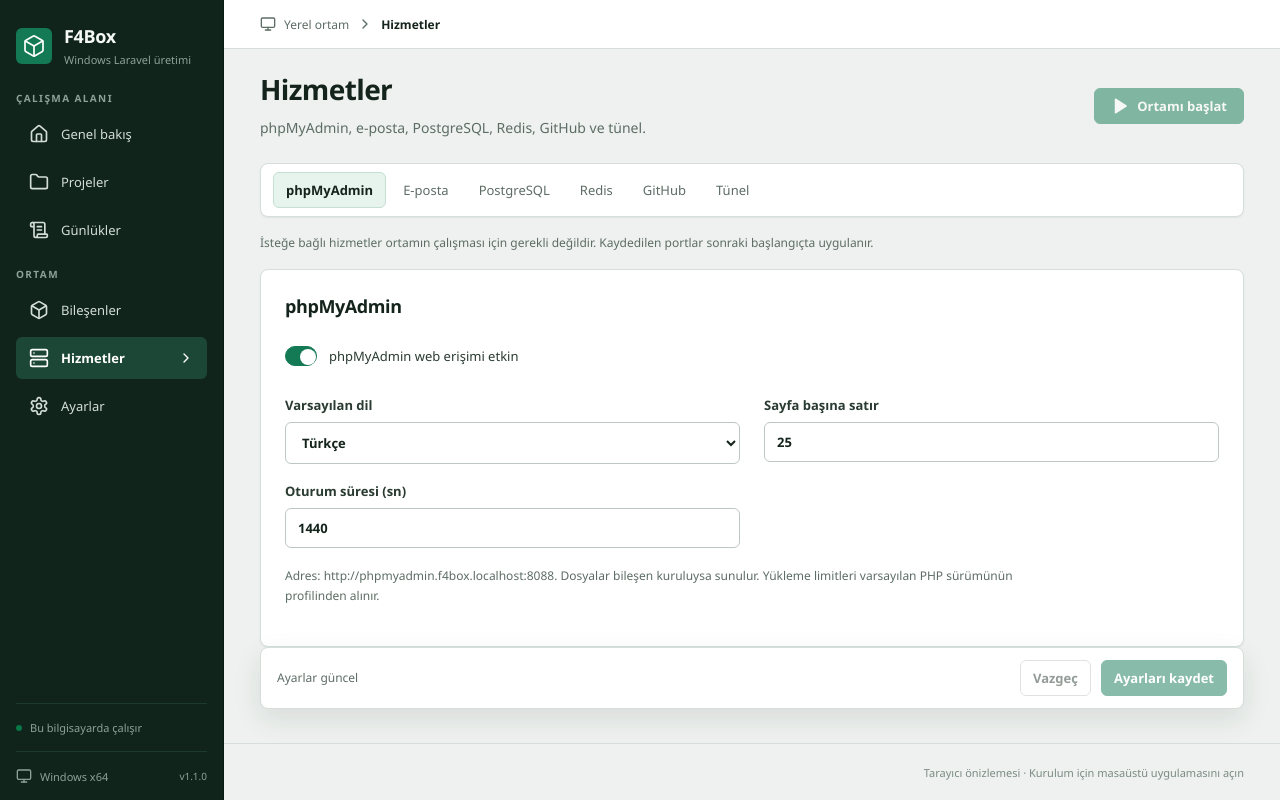
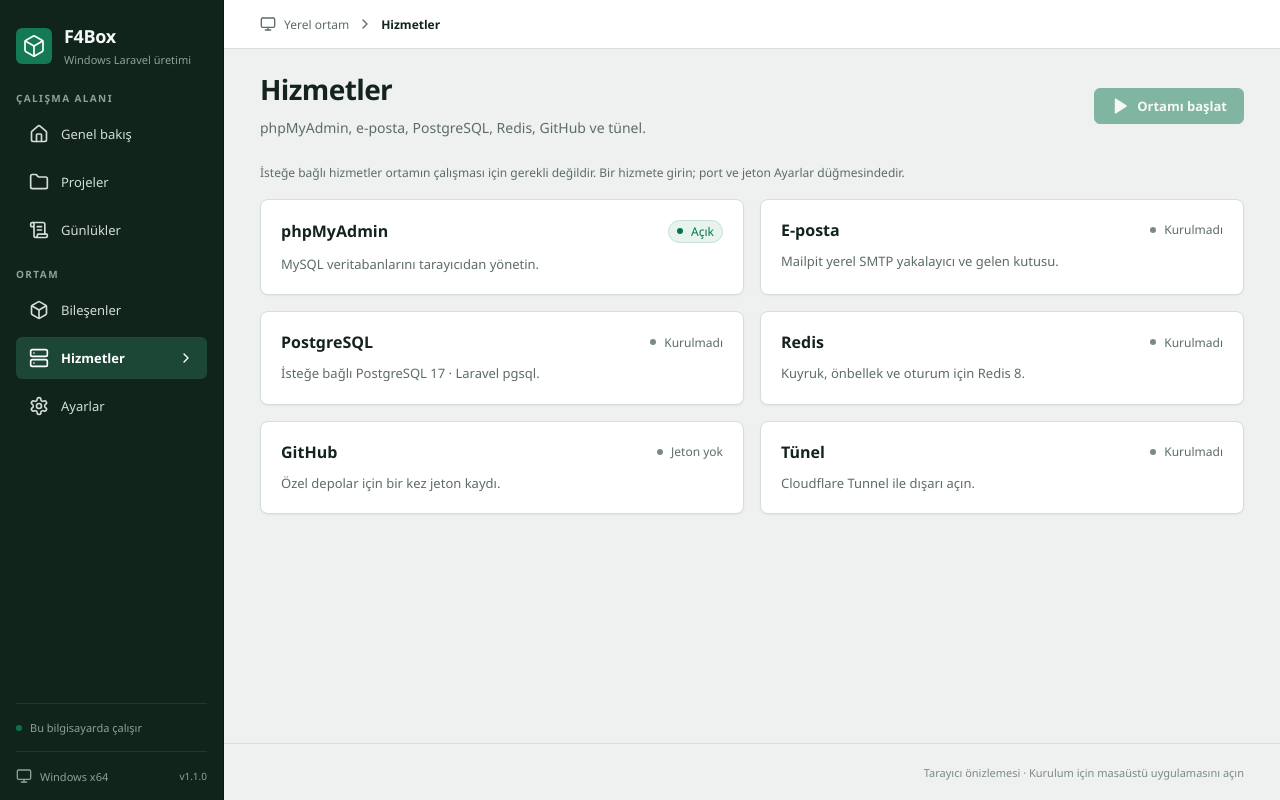
Before and after one commit to beyazitkolemen/serverbond-windows, a React (Vite) app: page / in a window 1280 px wide. Both pictures are taken after a click on the button "Hizmetler". Built offline with nearby package versions, Linux system fonts and the light colour scheme.

Commit message:
Open optional service settings from inside each service.
Hizmetler is now a tile list: enter a service for install and start,
then use Ayarlar for ports and tokens instead of always-visible tabs.

Co-authored-by: Beyazıt Kölemen <bkolemen@gmail.com>

```diff
--- a/src/components/MailActions.tsx
+++ b/src/components/MailActions.tsx
@@ -93,7 +93,8 @@ export default function MailActions({
         )}
       </div>
       <p className="section-note">
-        Laravel için <code>.env</code> dosyasına <code>MAIL_MAILER=smtp</code>,{" "}
+        SMTP, arayüz portu ve otomatik başlatma Ayarlar düğmesindedir. Laravel
+        için <code>.env</code> dosyasına <code>MAIL_MAILER=smtp</code>,{" "}
         <code>MAIL_HOST=127.0.0.1</code> ve{" "}
         <code>MAIL_PORT={mail.smtpPort}</code> yazın; kullanıcı ve parola
         gerekmez. Yakalanan e-postalar dışarı gönderilmez.
--- a/src/components/RedisActions.tsx
+++ b/src/components/RedisActions.tsx
@@ -77,7 +77,8 @@ export default function RedisActions({
         )}
       </div>
       <p className="section-note">
-        Laravel <code>.env</code> dosyasına <code>REDIS_CLIENT=predis</code>,{" "}
+        Port ve otomatik başlatma Ayarlar düğmesindedir. Laravel{" "}
+        <code>.env</code> dosyasına <code>REDIS_CLIENT=predis</code>,{" "}
         <code>REDIS_HOST=127.0.0.1</code>, <code>REDIS_PORT={redis.port}</code>{" "}
         ve isteğe bağlı <code>CACHE_STORE=redis</code> /{" "}
         <code>QUEUE_CONNECTION=redis</code> yazın. F4Box <code>.env</code>{" "}
--- a/src/components/Services.tsx
+++ b/src/components/Services.tsx
@@ -1,4 +1,5 @@
 import { useState } from "react";
+import { ChevronLeft, Settings } from "lucide-react";
 import { call } from "../api";
 import type {
   Settings as Values,
@@ -15,14 +16,40 @@ import RedisActions from "./RedisActions";
 import GithubSettings from "./GithubSettings";
 import TunnelSettings from "./TunnelSettings";
 
-const sections = [
-  "phpMyAdmin",
-  "E-posta",
-  "PostgreSQL",
-  "Redis",
-  "GitHub",
-  "Tünel",
+const catalog = [
+  {
+    id: "pma",
+    title: "phpMyAdmin",
+    copy: "MySQL veritabanlarını tarayıcıdan yönetin.",
+  },
+  {
+    id: "mail",
+    title: "E-posta",
+    copy: "Mailpit yerel SMTP yakalayıcı ve gelen kutusu.",
+  },
+  {
+    id: "postgres",
+    title: "PostgreSQL",
+    copy: "İsteğe bağlı PostgreSQL 17 · Laravel pgsql.",
+  },
+  {
+    id: "redis",
+    title: "Redis",
+    copy: "Kuyruk, önbellek ve oturum için Redis 8.",
+  },
+  {
+    id: "github",
+    title: "GitHub",
+    copy: "Özel depolar için bir kez jeton kaydı.",
+  },
+  {
+    id: "tunnel",
+    title: "Tünel",
+    copy: "Cloudflare Tunnel ile dışarı açın.",
+  },
 ] as const;
+
+type ServiceId = (typeof catalog)[number]["id"];
 
 function NumberField({
   label,
@@ -95,34 +122,154 @@ export default function Services({
   github: GithubState;
 }) {
   const [values, setValues] = useState(() => structuredClone(settings));
-  const [section, setSection] =
-    useState<(typeof sections)[number]>("phpMyAdmin");
+  const [service, setService] = useState<ServiceId | null>(null);
+  const [settingsOpen, setSettingsOpen] = useState(false);
   const dirty = JSON.stringify(values) !== JSON.stringify(settings);
   const locked = busy || running;
   const canSave = dirty && !busy && !running;
   const change = <K extends keyof Values>(key: K, value: Values[K]) =>
     setValues((v) => ({ ...v, [key]: value }));
+  const selected = catalog.find((item) => item.id === service);
+  const openService = (id: ServiceId) => {
+    setValues(structuredClone(settings));
+    setService(id);
+    setSettingsOpen(false);
+  };
+  const closeSettings = () => {
+    setValues(structuredClone(settings));
+    setSettingsOpen(false);
+  };
+  const tileState = (id: ServiceId) => {
+    switch (id) {
+      case "pma":
+        return {
+          on: settings.phpmyadmin.enabled,
+          label: settings.phpmyadmin.enabled ? "Açık" : "Kapalı",
+        };
+      case "mail":
+        return {
+          on: mail.running,
+          label: mail.running
+            ? "Çalışıyor"
+            : mail.installed
+              ? "Kurulu"
+              : "Kurulmadı",
+        };
+      case "postgres":
+        return {
+          on: postgres.running,
+          label: postgres.running
+            ? "Çalışıyor"
+            : postgres.installed
+              ? "Kurulu"
+              : "Kurulmadı",
+        };
+      case "redis":
+        return {
+          on: redis.running,
+          label: redis.running
+            ? "Çalışıyor"
+            : redis.installed
+              ? "Kurulu"
+              : "Kurulmadı",
+        };
+      case "github":
+        return {
+          on: github.tokenSaved,
+          label: github.tokenSaved
+            ? github.login
+              ? github.login
+              : "Jeton kayıtlı"
+            : "Jeton yok",
+        };
+      case "tunnel":
+        return {
+          on: tunnel.running,
+          label: tunnel.running
+            ? "Çalışıyor"
+            : tunnel.installed
+              ? "Kurulu"
+              : "Kurulmadı",
+        };
+    }
+  };
   return (
     <div className="settings-layout">
-      <nav className="settings-tabs" aria-label="Hizmet bölümleri">
-        <div className="settings-tab-row">
-          {sections.map((s) => (
+      {!selected ? (
+        <>
+          <p className="section-note">
+            İsteğe bağlı hizmetler ortamın çalışması için gerekli değildir. Bir
+            hizmete girin; port ve jeton Ayarlar düğmesindedir.
+          </p>
+          <div className="service-grid">
+            {catalog.map((item) => {
+              const state = tileState(item.id);
+              return (
                 <button
                   type="button"
-              key={s}
-              aria-current={s === section ? "page" : undefined}
-              onClick={() => setSection(s)}
+                  key={item.id}
+                  className="service-tile"
+                  data-service={item.title}
+                  aria-label={`${item.title} hizmetini aç`}
+                  onClick={() => openService(item.id)}
                 >
-              {s}
+                  <span className="service-tile-head">
+                    <strong>{item.title}</strong>
+                    <span
+                      className={`service-status ${state.on ? "running" : ""}`}
+                    >
+                      <span
+                        className={`status-dot ${state.on ? "green" : ""}`}
+                      />
+                      {state.label}
+                    </span>
+                  </span>
+                  <span className="service-tile-copy">{item.copy}</span>
                 </button>
-          ))}
+              );
+            })}
           </div>
-      </nav>
-      <p className="section-note">
-        {running
-          ? "phpMyAdmin, e-posta, PostgreSQL ve Redis ayarlarını kaydetmek için önce ortamı durdurun. GitHub ve tünel jetonu ortam çalışırken de yazılır."
-          : "İsteğe bağlı hizmetler ortamın çalışması için gerekli değildir. Kaydedilen portlar sonraki başlangıçta uygulanır."}
-      </p>
+        </>
+      ) : (
+        <>
+          <div className="service-toolbar">
+            <button
+              type="button"
+              className="button secondary small"
+              onClick={() => {
+                if (settingsOpen) {
+                  closeSettings();
+                  return;
+                }
+                setService(null);
+                setSettingsOpen(false);
+              }}
+            >
+              <ChevronLeft size={16} />
+              {settingsOpen ? selected.title : "Hizmetler"}
+            </button>
+            <h2 className="service-toolbar-title">
+              {settingsOpen ? `${selected.title} ayarları` : selected.title}
+            </h2>
+            {!settingsOpen ? (
+              <button
+                type="button"
+                className="button secondary small service-gear"
+                onClick={() => {
+                  setValues(structuredClone(settings));
+                  setSettingsOpen(true);
+                }}
+              >
+                <Settings size={16} />
+                Ayarlar
+              </button>
+            ) : null}
+          </div>
+          {settingsOpen &&
+          (service === "pma" ||
+            service === "mail" ||
+            service === "postgres" ||
+            service === "redis") ? (
             <form
               onSubmit={(e) => {
                 e.preventDefault();
@@ -131,10 +278,173 @@ export default function Services({
                 );
               }}
             >
+              <p className="section-note">
+                {running
+                  ? "Bu ayarları kaydetmek için önce ortamı durdurun."
+                  : "Kaydedilen portlar sonraki başlangıçta uygulanır."}
+              </p>
               <fieldset disabled={locked} className="settings-fields">
-          {section === "phpMyAdmin" && (
+                {service === "pma" ? (
+                  <PmaForm values={values} change={change} />
+                ) : null}
+                {service === "mail" ? (
+                  <MailForm values={values} change={change} />
+                ) : null}
+                {service === "postgres" ? (
+                  <PostgresForm values={values} change={change} />
+                ) : null}
+                {service === "redis" ? (
+                  <RedisForm values={values} change={change} />
+                ) : null}
+              </fieldset>
+              <div className="settings-save">
+                <span>
+                  {dirty
+                    ? running
+                      ? "Hizmet ayarlarını kaydetmek için ortamı durdurun"
+                      : "Kaydedilmemiş değişiklikler var"
+                    : "Ayarlar güncel"}
+                </span>
+                <button
+                  type="button"
+                  className="button secondary"
+                  disabled={!dirty || busy}
+                  onClick={() => setValues(structuredClone(settings))}
+                >
+                  Vazgeç
+                </button>
+                <button
+                  type="submit"
+                  className="button primary"
+                  disabled={!canSave}
+                >
+                  Ayarları kaydet
+                </button>
+              </div>
+            </form>
+          ) : settingsOpen && service === "github" ? (
+            <GithubSettings
+              github={github}
+              busy={busy}
+              run={run}
+              pane="settings"
+            />
+          ) : settingsOpen && service === "tunnel" ? (
+            <TunnelSettings
+              tunnel={tunnel}
+              busy={busy}
+              run={run}
+              pane="settings"
+            />
+          ) : (
+            <>
+              {service === "pma" ? (
+                <PmaActions
+                  settings={settings}
+                  busy={busy}
+                  running={running}
+                  run={run}
+                />
+              ) : null}
+              {service === "mail" ? (
+                <MailActions mail={mail} busy={busy} run={run} />
+              ) : null}
+              {service === "postgres" ? (
+                <PostgresSettings postgres={postgres} busy={busy} run={run} />
+              ) : null}
+              {service === "redis" ? (
+                <RedisActions redis={redis} busy={busy} run={run} />
+              ) : null}
+              {service === "github" ? (
+                <GithubSettings
+                  github={github}
+                  busy={busy}
+                  run={run}
+                  pane="ops"
+                />
+              ) : null}
+              {service === "tunnel" ? (
+                <TunnelSettings
+                  tunnel={tunnel}
+                  busy={busy}
+                  run={run}
+                  pane="ops"
+                />
+              ) : null}
+            </>
+          )}
+        </>
+      )}
+    </div>
+  );
+}
+
+function PmaActions({
+  settings,
+  busy,
+  running,
+  run,
+}: {
+  settings: Values;
+  busy: boolean;
+  running: boolean;
+  run: Run;
+}) {
+  const url = settings.web.https
+    ? `https://phpmyadmin.f4box.localhost:${settings.web.httpsPort}`
+    : `http://phpmyadmin.f4box.localhost:${settings.webPort}`;
+  return (
     <section className="settings-section">
       <h2>phpMyAdmin</h2>
+      <div className="tunnel-status">
+        <span
+          className={`status-dot ${settings.phpmyadmin.enabled ? "on" : "off"}`}
+        />
+        <div>
+          <strong>
+            {settings.phpmyadmin.enabled
+              ? "Web erişimi açık"
+              : "Web erişimi kapalı"}
+          </strong>
+          <p className="section-note">{url}</p>
+        </div>
+      </div>
+      <div className="settings-actions">
+        <button
+          type="button"
+          className="button secondary"
+          disabled={busy || !settings.phpmyadmin.enabled || !running}
+          title={
+            !settings.phpmyadmin.enabled
+              ? "Ayarlar’dan phpMyAdmin erişimini açın"
+              : running
+                ? "phpMyAdmin'i tarayıcıda aç"
+                : "Önce ortamı başlatın"
+          }
+          onClick={() =>
+            void run("phpMyAdmin açılıyor…", () => call("open_phpmyadmin"))
+          }
+        >
+          Aç
+        </button>
+      </div>
+      <p className="section-note">
+        Dil, satır sayısı ve oturum süresi Ayarlar düğmesindedir. Giriş:{" "}
+        <strong>root</strong>; MySQL parolası Ayarlar → Sistem’de.
+      </p>
+    </section>
+  );
+}
+
+function PmaForm({
+  values,
+  change,
+}: {
+  values: Values;
+  change: <K extends keyof Values>(key: K, value: Values[K]) => void;
+}) {
+  return (
+    <section className="settings-section">
       <Toggle
         label="phpMyAdmin web erişimi etkin"
         value={values.phpmyadmin.enabled}
@@ -195,92 +505,72 @@ export default function Services({
           }
         />
       </div>
-              <p className="section-note">
-                Adres:{" "}
-                {values.web.https
-                  ? `https://phpmyadmin.f4box.localhost:${values.web.httpsPort}`
-                  : `http://phpmyadmin.f4box.localhost:${values.webPort}`}
-                . Dosyalar bileşen kuruluysa sunulur. Yükleme limitleri
-                varsayılan PHP sürümünün profilinden alınır.
-              </p>
     </section>
-          )}
-          {section === "E-posta" && (
+  );
+}
+
+function MailForm({
+  values,
+  change,
+}: {
+  values: Values;
+  change: <K extends keyof Values>(key: K, value: Values[K]) => void;
+}) {
+  return (
     <section className="settings-section">
-              <h2>Yerel e-posta yakalama</h2>
-              <p className="section-note">
-                Mailpit, projelerinizin gönderdiği e-postaları yerel bir SMTP
-                sunucusunda tutar ve tarayıcıda gösterir. Hiçbir ileti gerçek
-                alıcıya iletilmez.
-              </p>
       <div className="settings-grid">
         <NumberField
           label="SMTP portu"
           value={values.mail.smtpPort}
           min={1}
           max={65535}
-                  onChange={(v) =>
-                    change("mail", { ...values.mail, smtpPort: v })
-                  }
+          onChange={(v) => change("mail", { ...values.mail, smtpPort: v })}
         />
         <NumberField
           label="Arayüz portu"
           value={values.mail.webPort}
           min={1}
           max={65535}
-                  onChange={(v) =>
-                    change("mail", { ...values.mail, webPort: v })
-                  }
+          onChange={(v) => change("mail", { ...values.mail, webPort: v })}
         />
         <NumberField
           label="Saklanacak e-posta (0: sınırsız)"
           value={values.mail.maxMessages}
           min={0}
           max={100000}
-                  onChange={(v) =>
-                    change("mail", { ...values.mail, maxMessages: v })
-                  }
+          onChange={(v) => change("mail", { ...values.mail, maxMessages: v })}
         />
       </div>
       <Toggle
         label="Ortam başlatıldığında Mailpit'i de başlat"
         value={values.mail.autoStart}
-                onChange={(v) =>
-                  change("mail", { ...values.mail, autoStart: v })
-                }
+        onChange={(v) => change("mail", { ...values.mail, autoStart: v })}
       />
       <Toggle
         label="PHP mail() çağrılarını Mailpit'e yönlendir"
         value={values.mail.relayPhpMail}
-                onChange={(v) =>
-                  change("mail", { ...values.mail, relayPhpMail: v })
+        onChange={(v) => change("mail", { ...values.mail, relayPhpMail: v })}
+      />
+    </section>
+  );
 }
-              />
-              <p className="section-note">
-                Yönlendirme php.ini içindeki SMTP ayarlarını üretir; bu yüzden
-                aynı anahtarlar Ayarlar → PHP ek ayarlar alanına yazılamaz.
-                Laravel kendi <code>.env</code> dosyasını okur, bu anahtarları
-                kullanmaz. Değişiklik PHP yeniden başladığında geçerli olur.
-              </p>
-            </section>
-          )}
-          {section === "PostgreSQL" && (
+
+function PostgresForm({
+  values,
+  change,
+}: {
+  values: Values;
+  change: <K extends keyof Values>(key: K, value: Values[K]) => void;
+}) {
+  return (
     <section className="settings-section">
-              <h2>İsteğe bağlı PostgreSQL</h2>
-              <p className="section-note">
-                MySQL varsayılan kalır. İsterseniz aynı Windows makinesinde
-                PostgreSQL 17 de kurulur; ortamı bloke etmez. <code>.env</code>{" "}
-                yazılmaz.
-              </p>
       <div className="settings-grid">
         <NumberField
           label="Port"
           value={values.postgres.port}
           min={1}
           max={65535}
-                  onChange={(v) =>
-                    change("postgres", { ...values.postgres, port: v })
-                  }
+          onChange={(v) => change("postgres", { ...values.postgres, port: v })}
         />
       </div>
       <Toggle
@@ -291,78 +581,32 @@ export default function Services({
         }
       />
     </section>
-          )}
-          {section === "Redis" && (
+  );
+}
+
+function RedisForm({
+  values,
+  change,
+}: {
+  values: Values;
+  change: <K extends keyof Values>(key: K, value: Values[K]) => void;
+}) {
+  return (
     <section className="settings-section">
-              <h2>İsteğe bağlı Redis</h2>
-              <p className="section-note">
-                Laravel kuyruk, önbellek ve oturum için. Ortamın çalışması için
-                gerekli değildir; başlatılamazsa ortam düşmez. <code>.env</code>{" "}
-                yazılmaz.
-              </p>
       <div className="settings-grid">
         <NumberField
           label="Port"
           value={values.redis.port}
           min={1}
           max={65535}
-                  onChange={(v) =>
-                    change("redis", { ...values.redis, port: v })
-                  }
+          onChange={(v) => change("redis", { ...values.redis, port: v })}
         />
       </div>
       <Toggle
         label="Ortam başlatıldığında Redis'i de başlat"
         value={values.redis.autoStart}
-                onChange={(v) =>
-                  change("redis", { ...values.redis, autoStart: v })
-                }
+        onChange={(v) => change("redis", { ...values.redis, autoStart: v })}
       />
     </section>
-          )}
-        </fieldset>
-        {!["Tünel", "GitHub"].includes(section) && (
-          <div className="settings-save">
-            <span>
-              {dirty
-                ? running
-                  ? "Hizmet ayarlarını kaydetmek için ortamı durdurun"
-                  : "Kaydedilmemiş değişiklikler var"
-                : "Ayarlar güncel"}
-            </span>
-            <button
-              type="button"
-              className="button secondary"
-              disabled={!dirty || busy}
-              onClick={() => setValues(structuredClone(settings))}
-            >
-              Vazgeç
-            </button>
-            <button
-              type="submit"
-              className="button primary"
-              disabled={!canSave}
-            >
-              Ayarları kaydet
-            </button>
-          </div>
-        )}
-      </form>
-      {section === "E-posta" && (
-        <MailActions mail={mail} busy={busy} run={run} />
-      )}
-      {section === "PostgreSQL" && (
-        <PostgresSettings postgres={postgres} busy={busy} run={run} />
-      )}
-      {section === "Redis" && (
-        <RedisActions redis={redis} busy={busy} run={run} />
-      )}
-      {section === "GitHub" && (
-        <GithubSettings github={github} busy={busy} run={run} />
-      )}
-      {section === "Tünel" && (
-        <TunnelSettings tunnel={tunnel} busy={busy} run={run} />
-      )}
-    </div>
   );
 }
--- a/src/styles.css
+++ b/src/styles.css
@@ -1211,6 +1211,63 @@ td:first-child {
 .settings-layout {
   max-width: 1060px;
 }
+.service-grid {
+  display: grid;
+  grid-template-columns: repeat(2, minmax(0, 1fr));
+  gap: var(--space-4);
+  margin-top: var(--space-4);
+}
+.service-tile {
+  display: flex;
+  flex-direction: column;
+  align-items: flex-start;
+  gap: var(--space-3);
+  padding: var(--space-5);
+  border: 1px solid var(--border);
+  border-radius: var(--radius);
+  background: var(--surface);
+  box-shadow: var(--shadow-sm);
+  text-align: left;
+  color: inherit;
+  min-width: 0;
+}
+.service-tile:hover {
+  border-color: var(--accent-border);
+  background: var(--surface-2);
+}
+.service-tile-head {
+  display: flex;
+  align-items: center;
+  justify-content: space-between;
+  gap: var(--space-3);
+  width: 100%;
+}
+.service-tile-head strong {
+  font-size: 16px;
+  font-weight: 650;
+  color: var(--ink);
+}
+.service-tile-copy {
+  color: var(--muted);
+  font-size: 13px;
+  line-height: 1.5;
+}
+.service-toolbar {
+  display: flex;
+  align-items: center;
+  gap: var(--space-3);
+  margin-bottom: var(--space-4);
+}
+.service-toolbar-title {
+  flex: 1;
+  margin: 0;
+  font-size: 18px;
+  font-weight: 650;
+  min-width: 0;
+}
+.service-gear {
+  flex-shrink: 0;
+}
 .settings-section {
   padding: 24px;
   border: 1px solid var(--border);
@@ -2195,6 +2252,9 @@ td:first-child {
   margin-top: 1px;
 }
 @media (max-width: 700px) {
+  .service-grid {
+    grid-template-columns: 1fr;
+  }
   .settings-grid {
     grid-template-columns: 1fr;
   }
```
Also changed, not shown: scripts/ai/screenshots.mjs (+23 -5 lines), src/components/GithubSettings.tsx (+20 -7 lines), src/components/PostgresSettings.tsx (+7 -7 lines), src/components/TunnelSettings.tsx (+37 -10 lines), 4 other files (tests, documents, lock files or other folders). Lines whose indentation alone changed are shown as unchanged.
